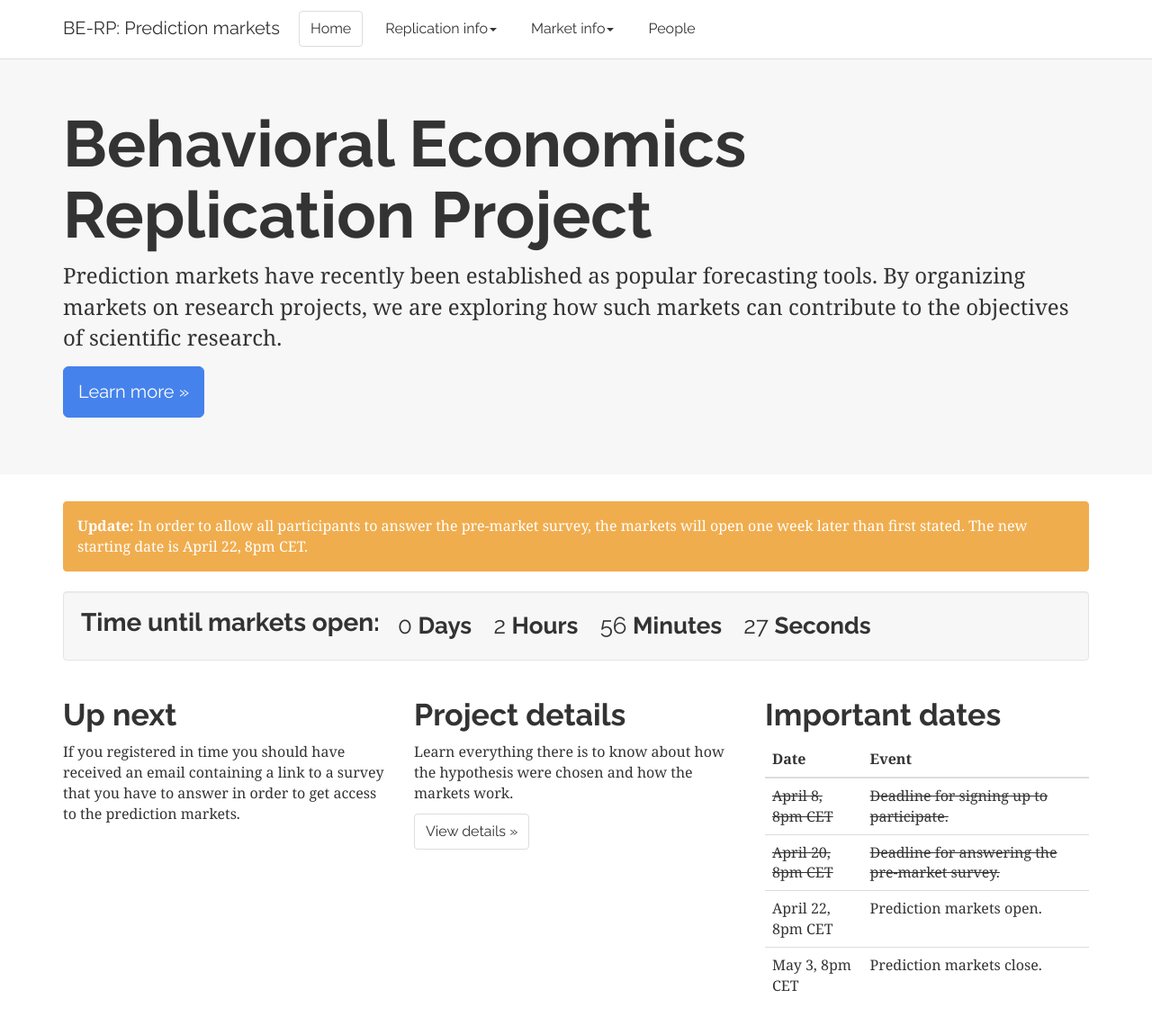
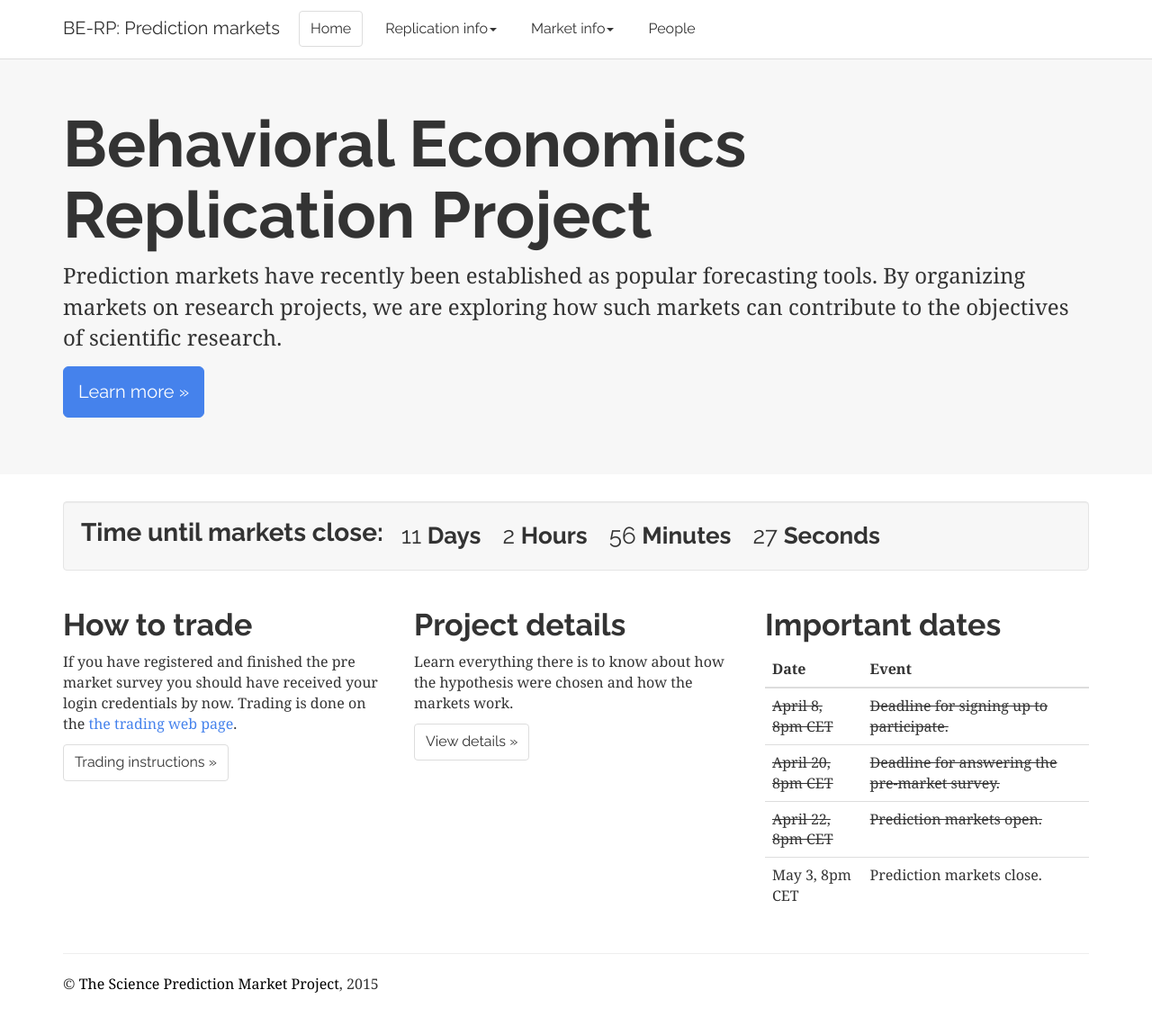
Before and after one commit to be-prediction/be-prediction.github.io, a plain HTML site: page index.html in a window 1280 px wide. Shown: the top 1140 px of the page at 90% size. Drawn offline with Linux system fonts and the light colour scheme.

Commit message:
Market open changes

```diff
--- a/index.html
+++ b/index.html
@@ -70,11 +70,10 @@
         <div class="container">
             <div class="row">
                 <div class="col-xs-12">
-                    <div class="alert alert-warning" role="alert"><strong>Update:</strong> In order to allow all participants to answer the pre-market survey, the markets will open one week later than first stated. The new starting date is April 22, 8pm CET.</div>
                     <div id="main">
                         <div class="well">
                             <div class="counter">
-                                <h3>Time until markets open:</h3>
+                                <h3>Time until markets close:</h3>
                                 <div id="countdown">
                                 </div><!-- /#Countdown Div -->
                             </div> <!-- /.Counter Div -->
@@ -85,8 +84,9 @@
             <!-- Example row of columns -->
             <div class="row">
                 <div class="col-sm-6 col-md-4">
-                    <h2>Up next</h2>
-                    <p>If you registered in time you should have received an email containing a link to a survey that you have to answer in order to get access to the prediction markets. </p>
+                    <h2>How to trade</h2>
+                    <p>If you have registered and finished the pre market survey you should have received your login credentials by now. Trading is done on the <a href="http://www.replicatescience.com" target="_blank">the trading web page</a>.</p>
+                    <p><a class="btn btn-default" href="/instructions.html" role="button">Trading instructions &raquo;</a></p>
                 </div>
                 <div class="col-sm-6 col-md-4">
                     <h2>Project details</h2>
@@ -112,8 +112,8 @@
                                 <td style="text-decoration:line-through;">Deadline for answering the pre-market survey.</td>
                             </tr>
                             <tr>
-                                <td>April 22, 8pm CET</td>
-                                <td>Prediction markets open.</td>
+                                <td style="text-decoration:line-through;">April 22, 8pm CET</td>
+                                <td style="text-decoration:line-through;">Prediction markets open.</td>
                             </tr>
                             <tr>
                                 <td>May 3, 8pm CET</td>
--- a/js/countdown.js
+++ b/js/countdown.js
@@ -1,5 +1,5 @@
 // set the date we're counting down to
-var target_date = new Date(Date.UTC(2015, 3, 22, 18, 0, 0)).getTime();
+var target_date = new Date(Date.UTC(2015, 4, 3, 18, 0, 0)).getTime();
 
 // variables for time units
 var days, hours, minutes, seconds;
```
